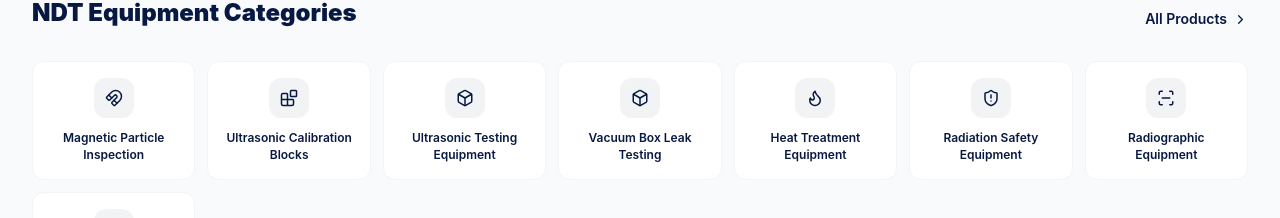
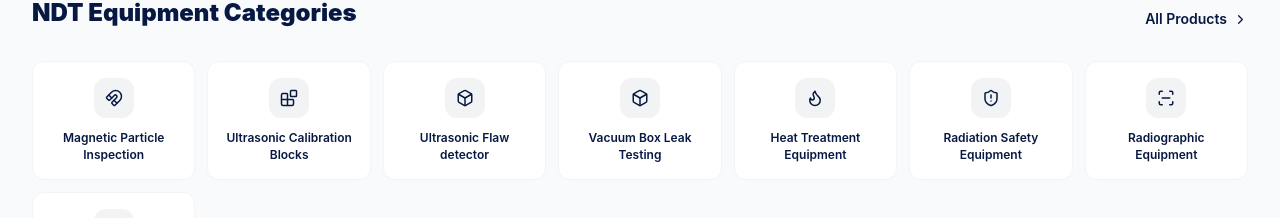
Before and after one commit to raynoxndt/v4, a Next.js app: page / in a window 1280 px wide. Shown: the part 957-1175 px from the top of the page. Built offline with nearby package versions, Linux system fonts and the light colour scheme.

Commit message:
Rename ultrasonic testing equipment to flaw detector

```diff
--- a/data/categories.ts
+++ b/data/categories.ts
@@ -24,8 +24,8 @@ export const categories: Category[] = [
     icon: "Blocks",
   },
   {
-  slug: "ultrasonic-testing-equipment",
-  name: "Ultrasonic Testing Equipment",
+  slug: "ultrasonic-flaw-detector",
+  name: "Ultrasonic Flaw detector",
   description: "Digital flaw detectors, multi-channel UT systems, and ultrasonic inspection instruments for weld, material, and component inspection.",
   icon: "Waves",
   },
```
